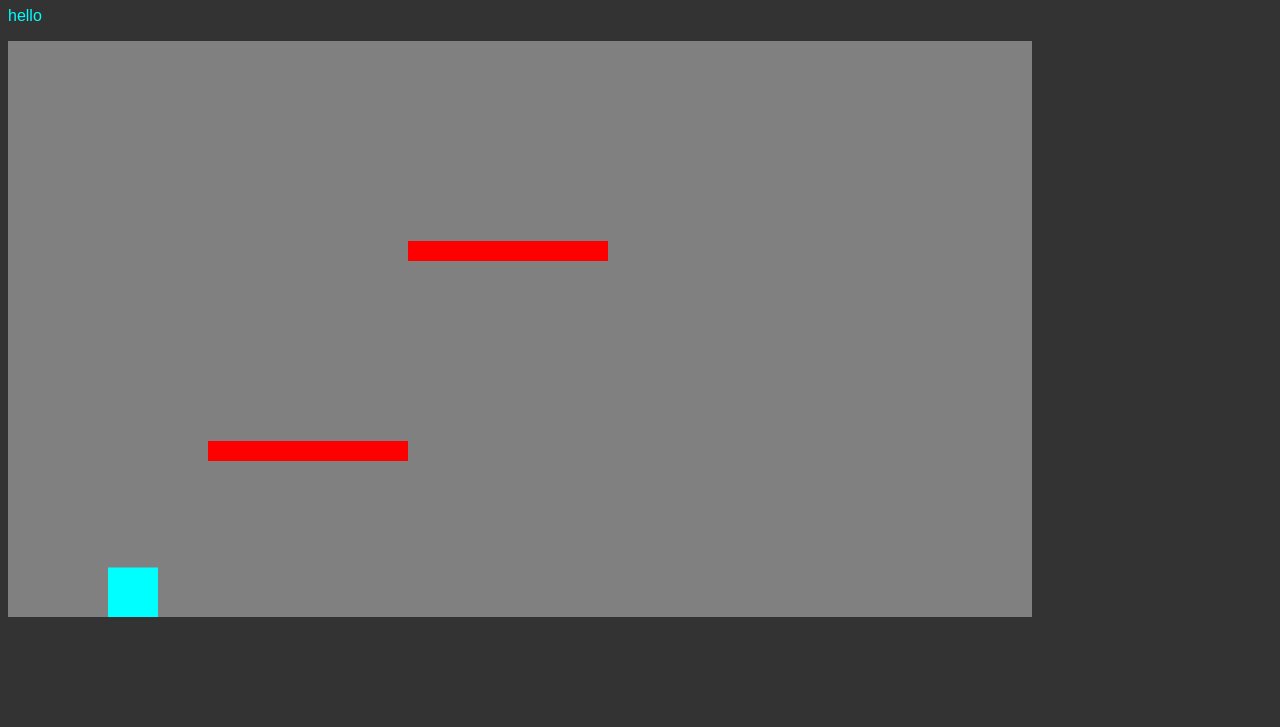
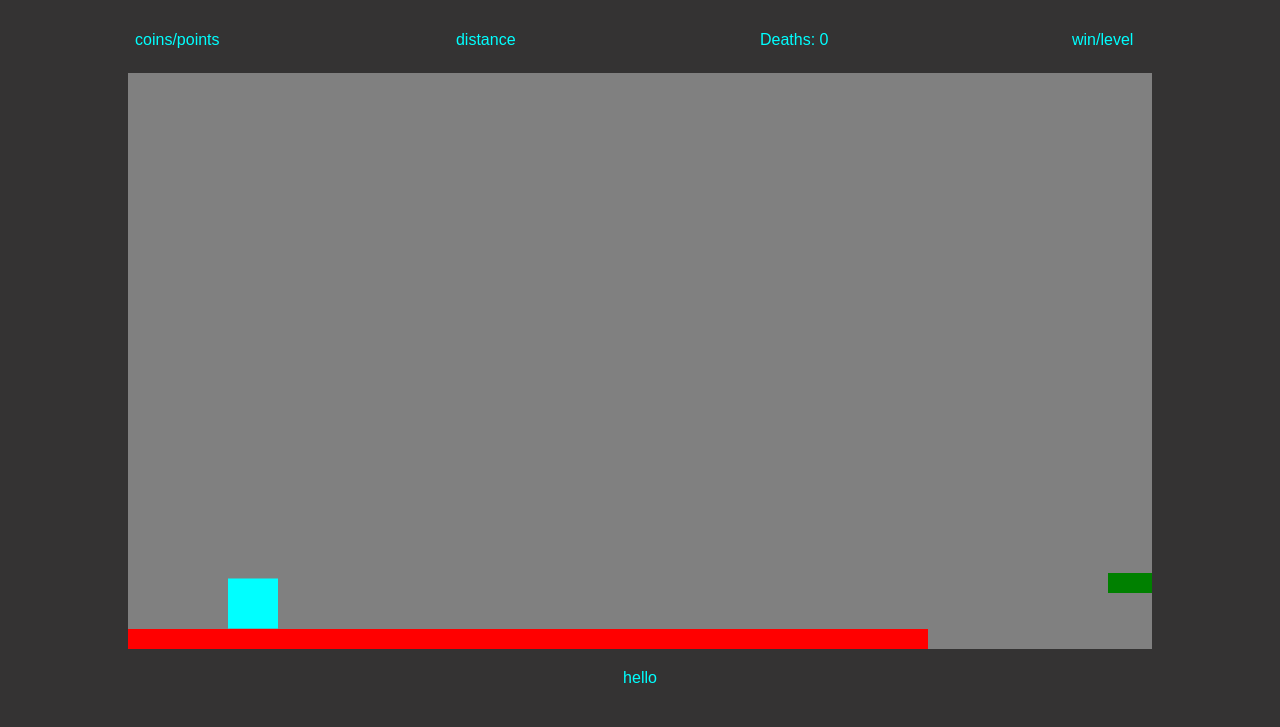
Before and after one commit to JorgeM-M/Web_Game_2, a plain HTML site: page index.html in a window 1280 px wide. Shown: the part 73-800 px from the top of the page. Drawn offline with Linux system fonts and the light colour scheme.

Commit message:
added jumpers death and death counter

```diff
--- a/index.html
+++ b/index.html
@@ -7,13 +7,28 @@
     <title>Mario Copycat</title>
     <link rel="stylesheet" href="styles.css">
 <body>
-    <h1>Sidescroller Platformer</h1>
+    <div class="container">
+        <header>
+            <h1>Sidescroller Platformer</h1>
+            <div class="counters">
+                <div class="counter"> coins/points </div>
+                <div class="counter"> distance </div>
+                <div class="counter" id="deaths"></div>
+                <div class="counter"> win/level </div>
+            </div>
+        </header>
+        <main>
+            <canvas id="canvas1"></canvas>
+        </main>
+      </div>
+
     <p>hello</p>
-    <canvas></canvas>
+
 </body>
 <script src="js/classes/Player.js"></script>
 <script src="js/event_listeners.js"></script>
-<script src=""></script>
+<script src="js/classes/Platform.js"></script>
+<script src="js/classes/Jumper.js"></script>
 <script src=""></script>
 <script src="index.js"></script>
 </html>
--- a/index.js
+++ b/index.js
@@ -4,26 +4,13 @@ const c = canvas.getContext("2d")
 canvas.width = 64 * 16 //1024
 canvas.height = 64 * 9 //576
 
-const gravity = 0.5
+let gravity = 0.5
 
-class Platform {
-    constructor({ x, y }) {
-        this.position = {
-            x,
-            y,
-        }
-        this.width = 200
-        this.height = 20
-    }
-    draw() {
-        c.fillStyle = "red"
-        c.fillRect(this.position.x, this.position.y, this.width, this.height)
-    }
-}
+let player = new Player()
 
-const player = new Player()
+let platforms = [new Platform({x: 0, y: 556}), new Platform({x: 400, y: 556}), new Platform({x: 2000, y: 500})]
 
-const platforms = [new Platform({x: 200, y: 400}), new Platform({x: 400, y: 200})]
+let jumpers = [new Jumper({x: 980, y: 500}), new Jumper({x: 1130, y: 550}), new Jumper({x: 1350, y: 400}), new Jumper({x: 1690, y: 500})]
 
 const keys = {
     a:{
@@ -32,6 +19,26 @@ const keys = {
     d:{
         pressed:false
     }
+}
+
+let scrollOffset = 0 //win condition
+
+let deathCount = 0
+
+//restarts game once dead
+function init(){
+    player = new Player()
+
+    platforms = [new Platform({x: 0, y: 556}), new Platform({x: 400, y: 556}), new Platform({x: 2000, y: 500})]
+
+    jumpers = [new Jumper({x: 980, y: 500}), new Jumper({x: 1130, y: 550}), new Jumper({x: 1350, y: 400}), new Jumper({x: 1690, y: 500})]
+
+    scrollOffset = 0 //win condition
+
+}
+
+function deathAdd() {
+    deathCount += 1
 }
 
 function animate() {
@@ -47,19 +54,32 @@ function animate() {
         player.velocity.x = -4
     } else {
         if (keys.d.pressed) {
+            scrollOffset += 5 //win condition
             platforms.forEach(platform => {
                 platform.position.x -= 4
             })
+            jumpers.forEach(jumper => {
+                jumper.position.x -= 4
+            })
         } else if (keys.a.pressed) {
+            scrollOffset -= 5 //win condition
             platforms.forEach(platform => {
                 platform.position.x += 4
+            })
+            jumpers.forEach(jumper => {
+                jumper.position.x += 4
             })
         }
     }
 
     player.update()
+
     platforms.forEach(platform => {
         platform.draw()
+    })
+
+    jumpers.forEach(jumper => {
+        jumper.draw()
     })
 
     platforms.forEach(platform => {
@@ -67,5 +87,27 @@ function animate() {
             player.velocity.y = 0
         } // platform collision detection
     })
+
+    jumpers.forEach(jumper => {
+        if (player.position.y + player.height <= jumper.position.y && player.position.y + player.height + player.velocity.y >= jumper.position.y && player.position.x + player.width >= jumper.position.x && player.position.x <= jumper.position.x + jumper.width) {
+            player.velocity.y = 0
+        } // platform collision detection
+    })
+
+    if (scrollOffset > 2000) {
+        console.log("You Win") //win condition
+    }
+
+    if (player.position.y > canvas.height) {
+        console.log("you lose") //lose condition
+        deathAdd()
+        console.log(deathCount)
+        document.getElementById("deaths").innerHTML = "Deaths: " + deathCount;
+        init()
+
+        //deathcount()  add points to marker
+    }
 }
 animate()
+
+document.getElementById("deaths").innerHTML = "Deaths: " + deathCount;
--- /dev/null
+++ b/js/classes/Jumper.js
@@ -0,0 +1,14 @@
+class Jumper {
+    constructor({ x, y }) {
+        this.position = {
+            x,
+            y,
+        }
+        this.width = 100
+        this.height = 20
+    }
+    draw() {
+        c.fillStyle = "green"
+        c.fillRect(this.position.x, this.position.y, this.width, this.height)
+    }
+}
--- /dev/null
+++ b/js/classes/Platform.js
@@ -0,0 +1,14 @@
+class Platform {
+    constructor({ x, y }) {
+        this.position = {
+            x,
+            y,
+        }
+        this.width = 400
+        this.height = 20
+    }
+    draw() {
+        c.fillStyle = "red"
+        c.fillRect(this.position.x, this.position.y, this.width, this.height)
+    }
+}
--- a/js/classes/Player.js
+++ b/js/classes/Player.js
@@ -26,6 +26,6 @@ class Player {
 
         if (this.position.y + this.height + this.velocity.y <= canvas.height) {
             this.velocity.y += gravity
-        } else this.velocity.y = 0
+        } //else this.velocity.y = 0
     }
 }
--- a/styles.css
+++ b/styles.css
@@ -2,4 +2,16 @@ body {
     background-color: rgb(52, 51, 51);
     color: aqua;
     font-family: sans-serif;
+    text-align: center;
 }
+
+main {
+    min-height: 576;
+    min-width: 1024;
+}
+
+.counter {
+    display: inline-block;
+    width: 256px;
+    margin: 24px;
+}
```
Also changed, not shown: img/background.png (added), img/hills.png (added), img/platform.png (added), img/platformSmallTall.png (added), img/spriteRunLeft.png (added), img/spriteRunRight.png (added), img/spriteStandLeft.png (added), img/spriteStandRight.png (added).
